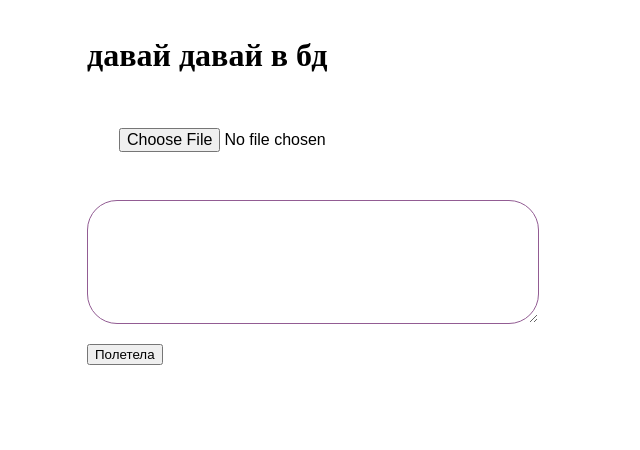
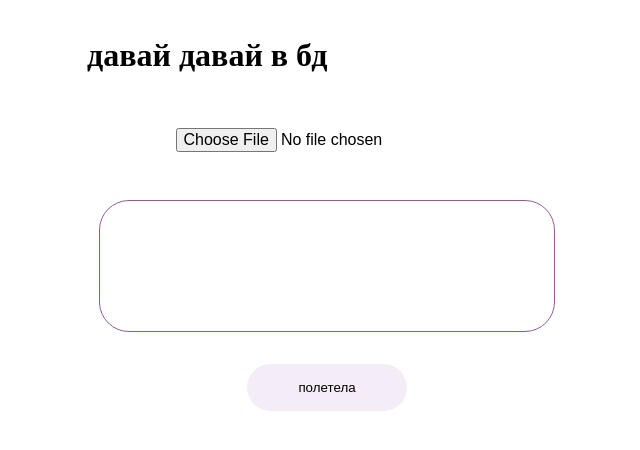
Before and after one commit to davy829/3d_model_in_db, a Flask app: page / in a window 1280 px wide. Shown: the top 450 px of the page, without its empty margins (313-953 px from the left). Run offline with Flask 2, Linux system fonts and the light colour scheme.

Commit message:
textarea edited

```diff
--- a/static/css/styles.css
+++ b/static/css/styles.css
@@ -23,13 +23,25 @@
 }
 
 .fileDescription {
-    padding: 1rem 2rem 1rem 2rem;
-    /* width: 25rem; */
-    border-radius: 30px;
-    border-width: 1px;
+    resize: none;
+    border: none;
     font-family: 'Montserrat', sans-serif;
     font-size: 1rem;
     font-weight: 500;
+    border: none;
+    overflow: auto;
+    outline: none;
+
+    -webkit-box-shadow: none;
+    -moz-box-shadow: none;
+    box-shadow: none;
+}
+
+.descriptionContainer {
+    border: 15px solid;
+    padding: 1rem 2rem 1rem 2rem;
+    border-radius: 30px;
+    border-width: 1px;
     margin: 1rem auto;
     border-color: #925c93;
 }
--- a/templates/index.html
+++ b/templates/index.html
@@ -3,12 +3,12 @@
 {% block content %}
 
 <form action="/" method="post" class="inputForm" enctype="multipart/form-data">
-    <div>
-        <h1>давай давай в бд</h1>
-        <input type="file" accept=".zip,.rar,.7zip,.m3d" name="fileHandler" class="fileName" />
+    <h1>давай давай в бд</h1>
+    <input type="file" accept=".zip,.rar,.7zip,.m3d" name="fileHandler" class="fileName" />
+    <div class="descriptionContainer">
         <textarea name="Text1" cols="40" rows="5" name="fileDescription" class="fileDescription"></textarea>
-        <input type="submit" value="Полетела" />
     </div>
+    <button type="submit" class="submitButton"> полетела </button>
 </form>
 
 {% endblock %}
```
